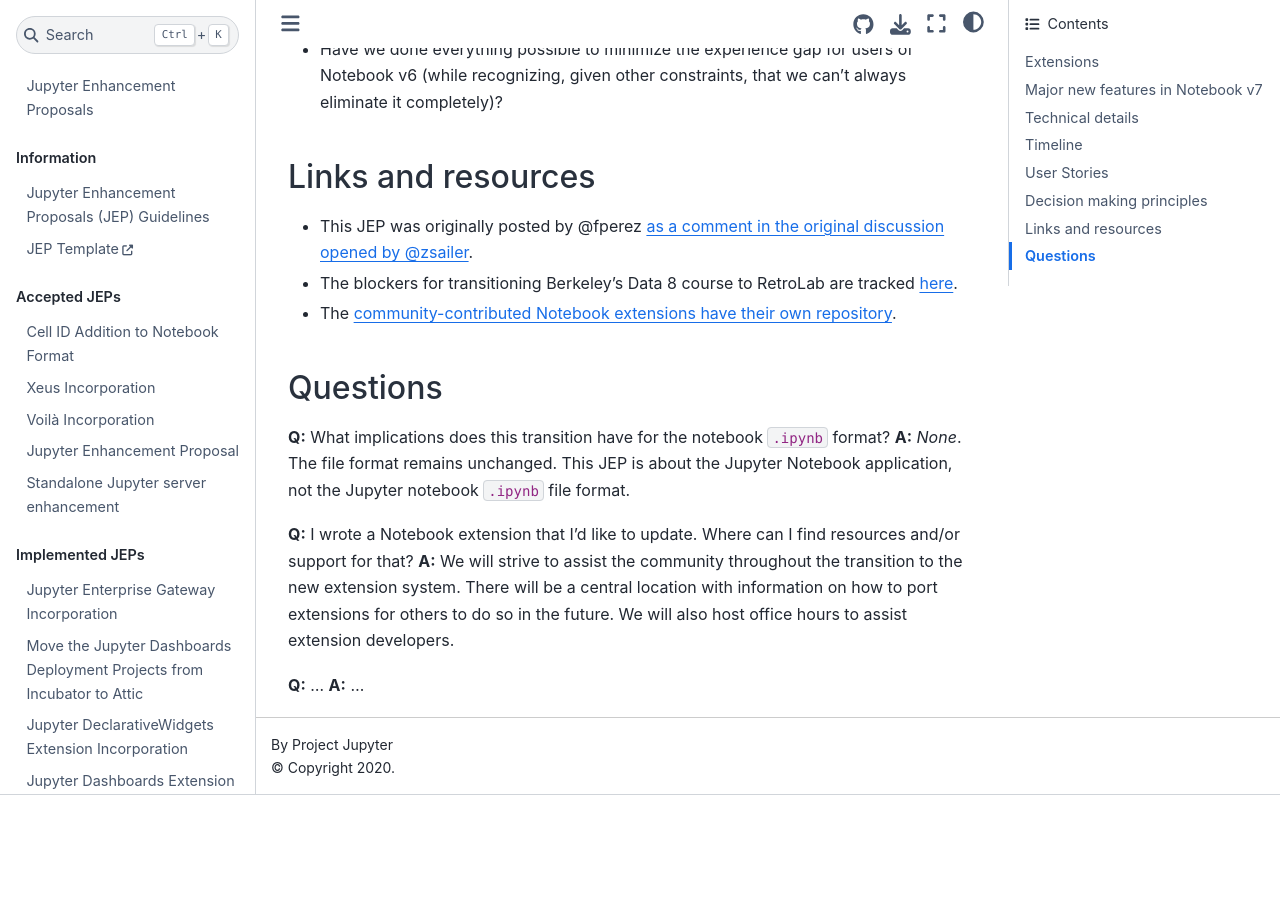
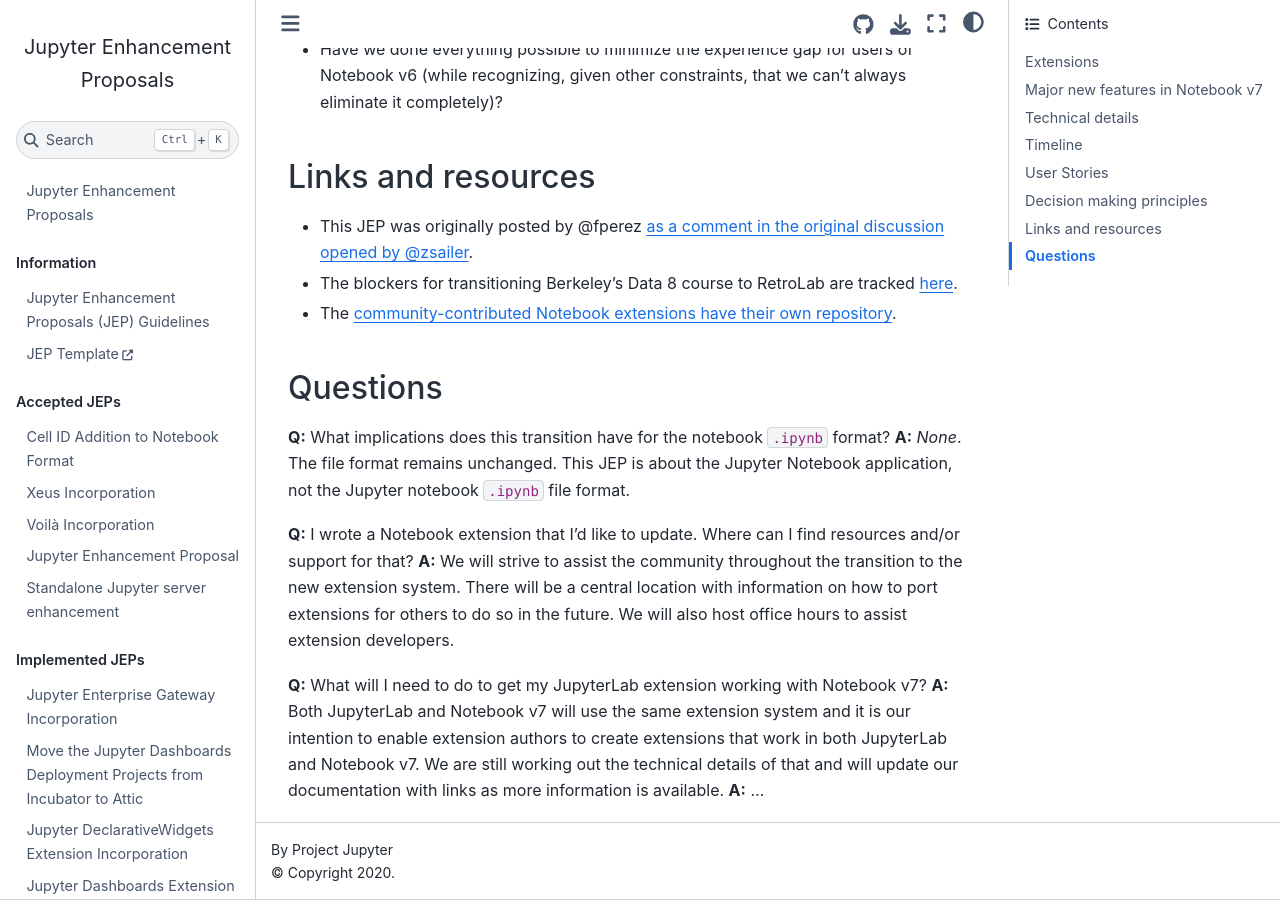
Before and after one commit to jupyter/enhancement-proposals, a Jupyter Book: the page built from NN-notebook-v7/notebook-v7.md, in a window 1280 px wide and 900 px high, scrolled down 5313 px. Built offline with Jupyter Book 1.0.4 settings and Sphinx 7.4.7 and the Sphinx Book theme 1.1.4, drawn with Linux system fonts in a browser that asks for light colours; before the commit the page ends 6108 px from its top, so only the background shows below that.

Commit message:
Update NN-notebook-v7/notebook-v7.md

```diff
--- a/NN-notebook-v7/notebook-v7.md
+++ b/NN-notebook-v7/notebook-v7.md
@@ -129,5 +129,6 @@
 **Q:** I wrote a Notebook extension that I'd like to update. Where can I find resources and/or support for that?
 **A:** We will strive to assist the community throughout the transition to the new extension system. There will be a central location with information on how to port extensions for others to do so in the future. We will also host office hours to assist extension developers.
 
-**Q:** ...
+**Q:** What will I need to do to get my JupyterLab extension working with Notebook v7?
+**A:** Both JupyterLab and Notebook v7 will use the same extension system and it is our intention to enable extension authors to create extensions that work in both JupyterLab and Notebook v7. We are still working out the technical details of that and will update our documentation with links as more information is available.
 **A:** ...
```
